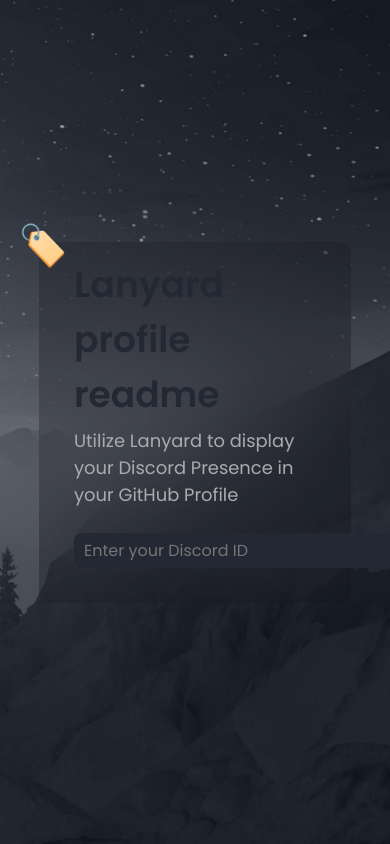
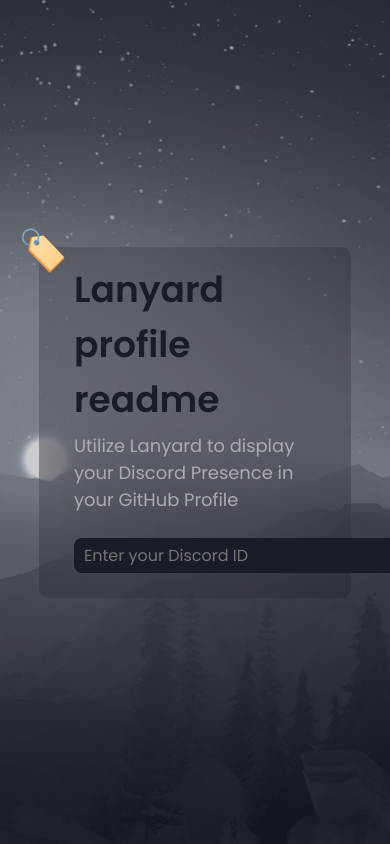
Before and after one commit to cnrad/lanyard-profile-readme, a Next.js app: page / in a window 390 px wide. Shown: the top 844 px of the page. Built offline with nearby package versions, Linux system fonts and the light colour scheme.

Commit message:
Feat: Responsive

```diff
--- a/pages/index.tsx
+++ b/pages/index.tsx
@@ -66,9 +66,9 @@
     margin: 0;
     padding: 0;
     box-sizing: border-box;
-    width: 100vw;
-    height: 100vh;
-    background: url(./background.jpg) 100% no-repeat fixed;
+    max-width: 100vw;
+    min-height: 100vh;
+    background: url(./background.jpg) 50% no-repeat fixed;
     background-size: cover;
 `;
 
@@ -76,6 +76,7 @@
     backdrop-filter: blur(50px);
     background: rgb(0, 0, 0, 0.18);
     border-radius: 10px;
+    margin: 50px;
     padding: 10px;
     width: 80%;
     max-width: 500px;
@@ -93,7 +94,7 @@
     font-size: 2.25em;
     font-weight: 600;
     margin: 5px 25px;
-    color: #232834;
+    color: #191d28;
 `;
 
 const Paragraph = styled.p`
@@ -106,22 +107,23 @@
     text-align: left;
     border-radius: 8px;
     border: none;
-    margin: 0 25px 25px;
+    margin: 0 25px 15px;
     font-size: 1em;
     padding: 5px 10px;
     color: #aaabaf;
-    background: #232834;
+    background: #191d28;
     transition: background ease-in-out 0.2s;
 
     &:focus {
         outline: 0;
-        background: #191d25;
+        background: #11151f;
     }
 `;
 
 const Output = styled.div`
     margin: 15px 25px;
     color: #aaabaf;
+    word-break: break-word;
     border-radius: 8px;
     padding: 8px;
     backdrop-filter: blur(50px);
@@ -131,4 +133,6 @@
 const Example = styled.img`
     display: block;
     margin: 0 auto;
+    padding: 15px 20px;
+    width: 100%;
 `;
```
